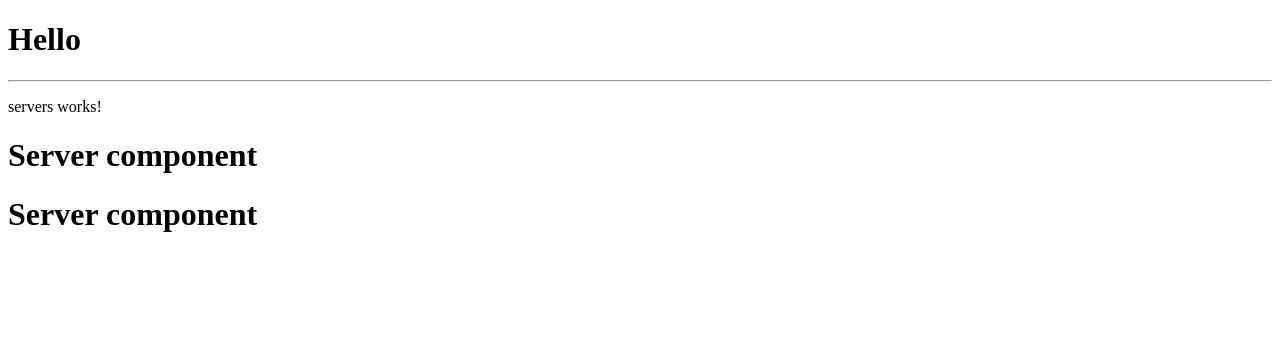
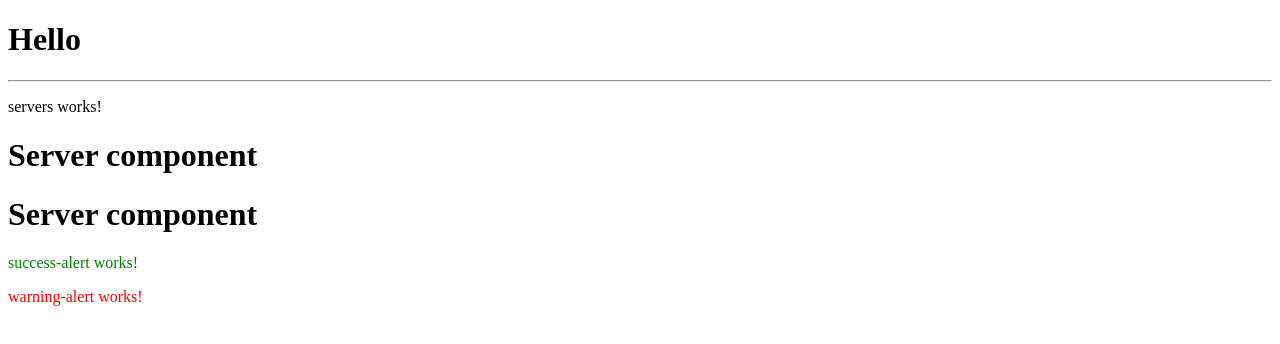
Before and after one commit to Csabi1998/Study, an Angular app in the folder first-app/: page / in a window 1280 px wide. Shown: the top 344 px of the page. Built offline with nearby package versions, Linux system fonts and the light colour scheme.

Commit message:
#1 first assignment Creating two component and use them on my own

```diff
--- a/first-app/src/app/app.component.html
+++ b/first-app/src/app/app.component.html
@@ -4,6 +4,8 @@
       <h1>Hello</h1>
       <hr />
       <app-servers></app-servers>
+      <app-success-alert></app-success-alert>
+      <app-warning-alert></app-warning-alert>
     </div>
   </div>
 </div>
--- a/first-app/src/app/app.module.ts
+++ b/first-app/src/app/app.module.ts
@@ -5,9 +5,11 @@ import { FormsModule } from "@angular/forms";
 import { AppComponent } from "./app.component";
 import { ServerComponent } from "./server/server.component";
 import { ServersComponent } from './servers/servers.component';
+import { WarningAlertComponent } from './warning-alert/warning-alert.component';
+import { SuccessAlertComponent } from './success-alert/success-alert.component';
 
 @NgModule({
-  declarations: [AppComponent, ServerComponent, ServersComponent],
+  declarations: [AppComponent, ServerComponent, ServersComponent, WarningAlertComponent, SuccessAlertComponent],
   imports: [BrowserModule, FormsModule],
   providers: [],
   bootstrap: [AppComponent],
--- /dev/null
+++ b/first-app/src/app/success-alert/success-alert.component.css
@@ -0,0 +1,3 @@
+p {
+  color: green;
+}
--- /dev/null
+++ b/first-app/src/app/success-alert/success-alert.component.html
@@ -0,0 +1 @@
+<p>success-alert works!</p>
--- /dev/null
+++ b/first-app/src/app/success-alert/success-alert.component.ts
@@ -0,0 +1,15 @@
+import { Component, OnInit } from '@angular/core';
+
+@Component({
+  selector: 'app-success-alert',
+  templateUrl: './success-alert.component.html',
+  styleUrls: ['./success-alert.component.css']
+})
+export class SuccessAlertComponent implements OnInit {
+
+  constructor() { }
+
+  ngOnInit(): void {
+  }
+
+}
--- /dev/null
+++ b/first-app/src/app/warning-alert/warning-alert.component.css
@@ -0,0 +1,3 @@
+p {
+  color: red;
+}
--- /dev/null
+++ b/first-app/src/app/warning-alert/warning-alert.component.html
@@ -0,0 +1 @@
+<p>warning-alert works!</p>
--- /dev/null
+++ b/first-app/src/app/warning-alert/warning-alert.component.ts
@@ -0,0 +1,15 @@
+import { Component, OnInit } from '@angular/core';
+
+@Component({
+  selector: 'app-warning-alert',
+  templateUrl: './warning-alert.component.html',
+  styleUrls: ['./warning-alert.component.css']
+})
+export class WarningAlertComponent implements OnInit {
+
+  constructor() { }
+
+  ngOnInit(): void {
+  }
+
+}
```
